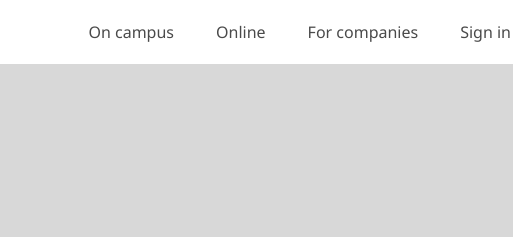
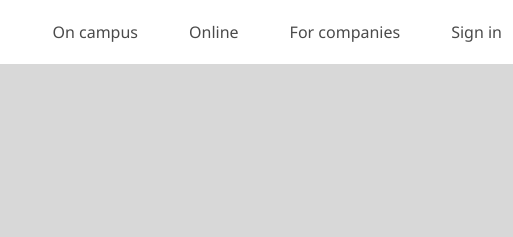
Before and after one commit to swhele/Colmar-Academy, a plain HTML site: page index.html in a window 1280 px wide. Shown: the top 237 px of the page, 767-1280 px from the left. Drawn offline with Linux system fonts and the light colour scheme.

Commit message:
Minor adjustments

```diff
--- a/resources/css/style.css
+++ b/resources/css/style.css
@@ -74,7 +74,7 @@ nav a {
 
 .desktop li {
   margin-left: 16px;
-  padding-right: 26px;
+  padding-right: 35px;
 }
 
 .mobile {
```
